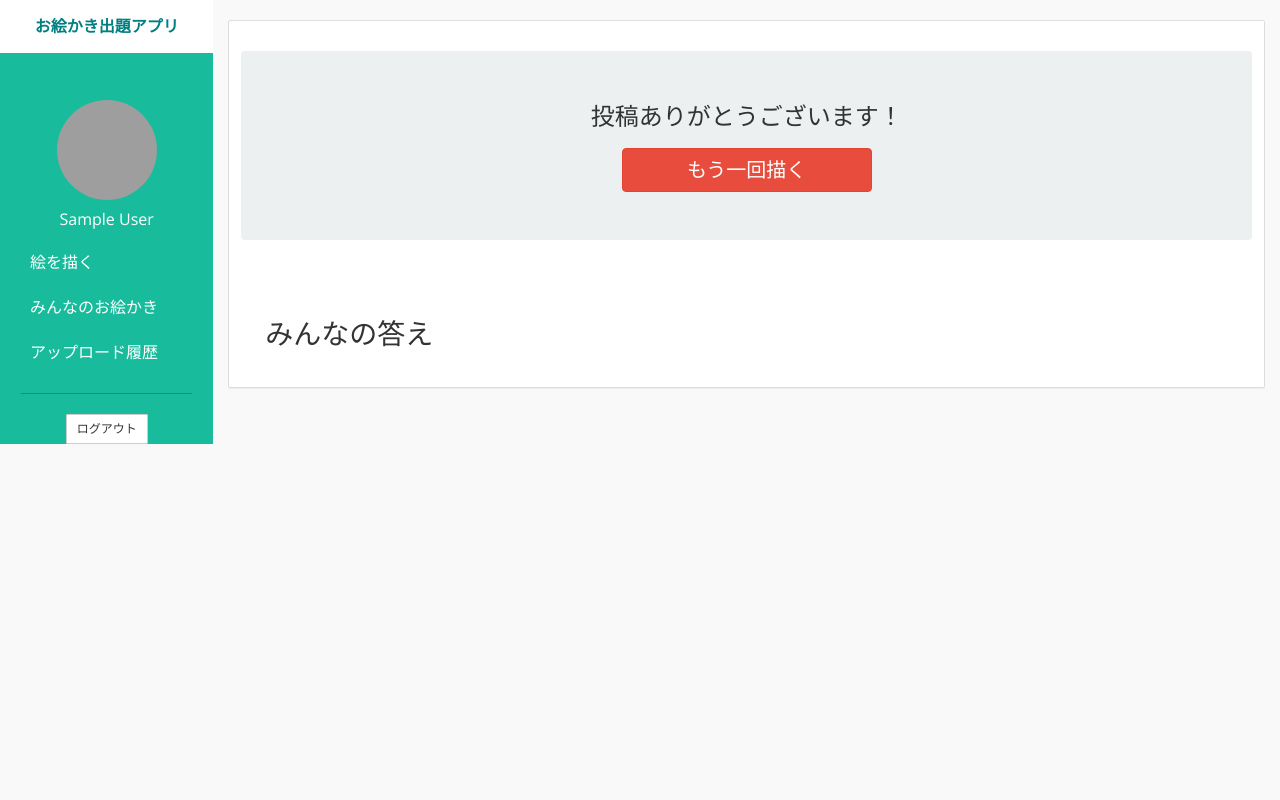
After one commit to bennie-a/random-draw, a PHP site: page /post/thanks.php in a window 1280 px wide. The commit adds this page. Run offline with PHP 8.4, Linux system fonts and the light colour scheme; the visitor is signed in with stand-in values (Sample User, id 1); grey boxes are pictures that could not be loaded.

Commit message:
投稿機能を追加。

```diff
--- a/css/layout.css
+++ b/css/layout.css
@@ -30,7 +30,7 @@ a.btn-feature{
 	padding-right:15px;
 }
 
-.sidebar-nav > ul > li > a {
+.sidebar-nav > * {
 	color:white;
 }
 
@@ -57,13 +57,28 @@ a.btn-feature{
 	font-size : 5em;
 }
 
+.panel-contents {
+	width:80%;
+	border-top:1px solid #ddd;
+}
+
+.btn-lg {
+	min-width:250px;
+	padding:14px 0;
+}
+
 .upload-panel {
-	width:80%;
-	margin:40px auto;
+	border-top:1px solid #ddd;
+	padding-top:40px;
+	margin:30px auto;
 }
 
 .upload-panel > *{
 	text-align:left;
+}
+
+.upload-panel input[type="submit"]{
+	margin-left:20px;
 }
 
 #start {
--- a/global_menu.php
+++ b/global_menu.php
@@ -1,8 +1,12 @@
+<?php
+	error_reporting(E_ALL & ~E_NOTICE);
+	$dir = get_root().'/member_picture/';
+?>
 <div class="sidemenu col-md-2">
-  <a class="logo" href="#">お絵かき出題アプリ</a>
+  <a class="logo" href="<?php echo get_root(); ?>">お絵かき出題アプリ</a>
   <nav class="sidebar-nav" role="complementary">
     <figure>
-        <img src="member_picture/<?php echo $_SESSION['icon']; ?>" class="icon" />
+        <img src="<?php echo $dir.$_SESSION['icon']; ?>" class="icon" />
         <figcaption><?php echo $_SESSION['name']; ?></figcaption>
     </figure>
     <ul class="nav nav-pills nav-stacked">
--- a/index.php
+++ b/index.php
@@ -1,8 +1,8 @@
 <?php
 error_reporting(E_ALL & ~E_NOTICE);
 session_start();
+unset($_SESSION['theme']);
 require('util/files.php');
-
 ?>
 <!DOCTYPE HTML>
 <html>
@@ -21,7 +21,7 @@ require('util/files.php');
 <body>
 <div class="container-fluid">
 	<div class="row-fluid contents">
-			<?php include(get_document_root(). '/global_menu.php'); ?>
+			<?php include(get_document_root(). 'global_menu.php'); ?>
 			<main class="col-md-10" role="main">
 				<div id="contents-panel" class="panel panel-default">
 					<article class="row">
--- /dev/null
+++ b/post/thanks.php
@@ -0,0 +1,45 @@
+<?php
+	error_reporting(E_ALL & ~E_NOTICE);
+	session_start();
+	require('../util/files.php');
+	unset($_SESSION['theme']);
+
+?>
+<!DOCTYPE HTML>
+<html>
+<head>
+<meta http-equiv="Content-Type" content="text/html; charset=utf-8">
+<meta name="viewport" content="width=device-width, initial-scale=1">
+<title>お絵かき出題アプリ|投稿できました!</title>
+<link href="../css/bootstrap.css" rel="stylesheet" type="text/css">
+<link href="../css/base.css" rel="stylesheet" type="text/css">
+<link href="../css/layout.css" rel="stylesheet" type="text/css">
+<link href="../css/position.css" rel="stylesheet" type="text/css">
+<script src="../js/jquery-1.12.4.min.js"></script>
+<script src="../js/navi.js"></script>
+</head>
+
+<body>
+	<div class="container-fluid">
+		<div class="row-fluid contents">
+			<?php include(get_document_root(). 'global_menu.php'); ?>
+			<main class="col-md-10">
+			<div id="contents-panel" class="panel panel-default">
+				<article class="row">
+					<div id="start" class="jumbotron">
+						<p class="lead">投稿ありがとうございます！</p>
+						<a href="index.php" class="btn btn-danger btn-lg">もう一回描く</a>
+					</div>
+				</article>
+				<div class="panel-body row">
+					<article class="bs-component card-list">
+							<h2>みんなの答え</h2>
+					</article>
+				</div>
+         </div>
+			</main>
+		</div>
+	</div>
+</div>
+</body>
+</html>
--- a/util/files.php
+++ b/util/files.php
@@ -5,7 +5,11 @@ function file_upload($file, $dir) {
 	return $image;
 }
 
+function get_root() {
+	return 'http://'.$_SERVER['SERVER_NAME'].'/random-draw/';
+}
+
 function get_document_root() {
-	return $_SERVER['DOCUMENT_ROOT'].'/github/random-draw';
+	return $_SERVER['DOCUMENT_ROOT']. '/random-draw/';
 }
 ?>
```
Also changed, not shown: post/index.php (+69 -13 lines).
